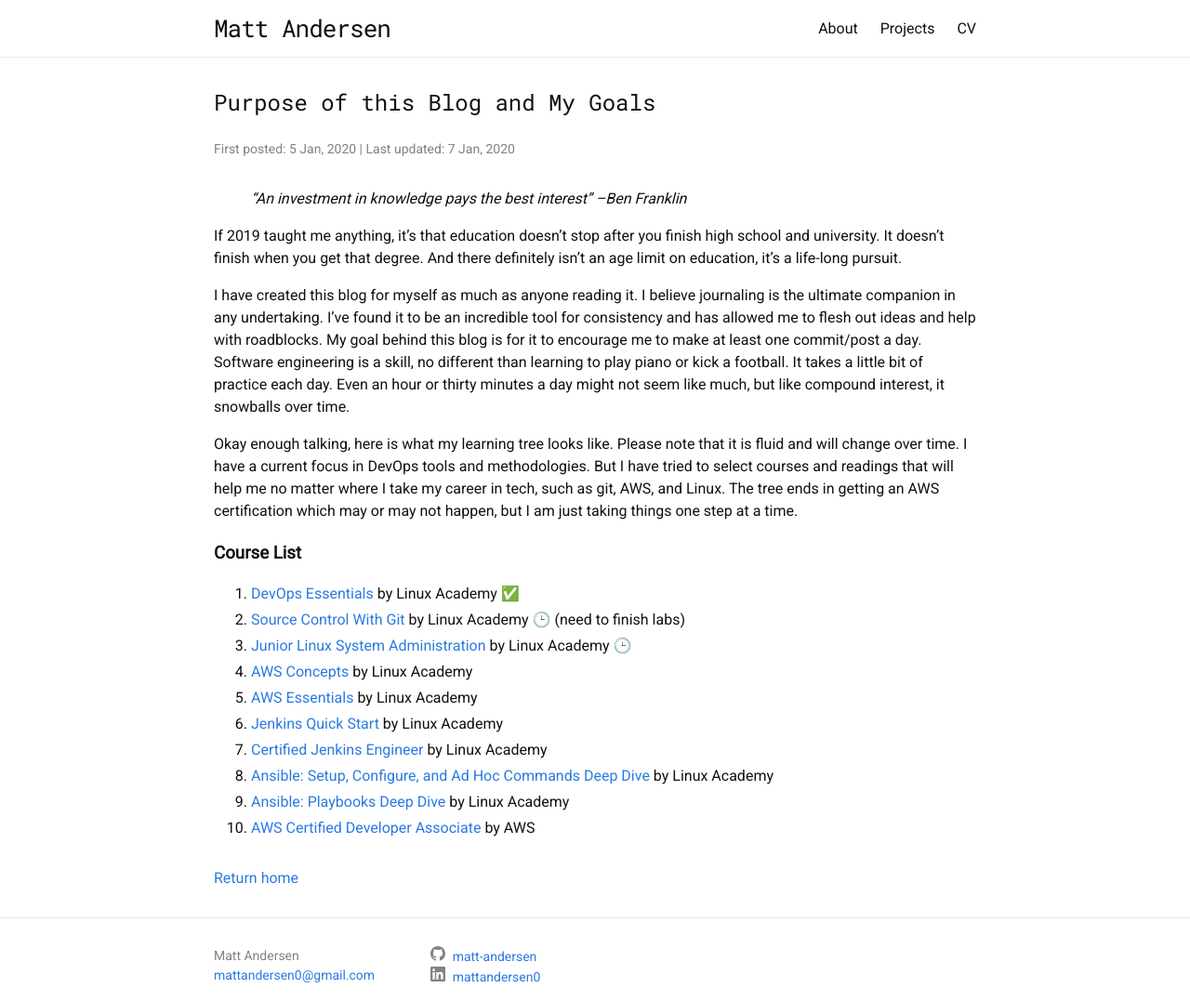
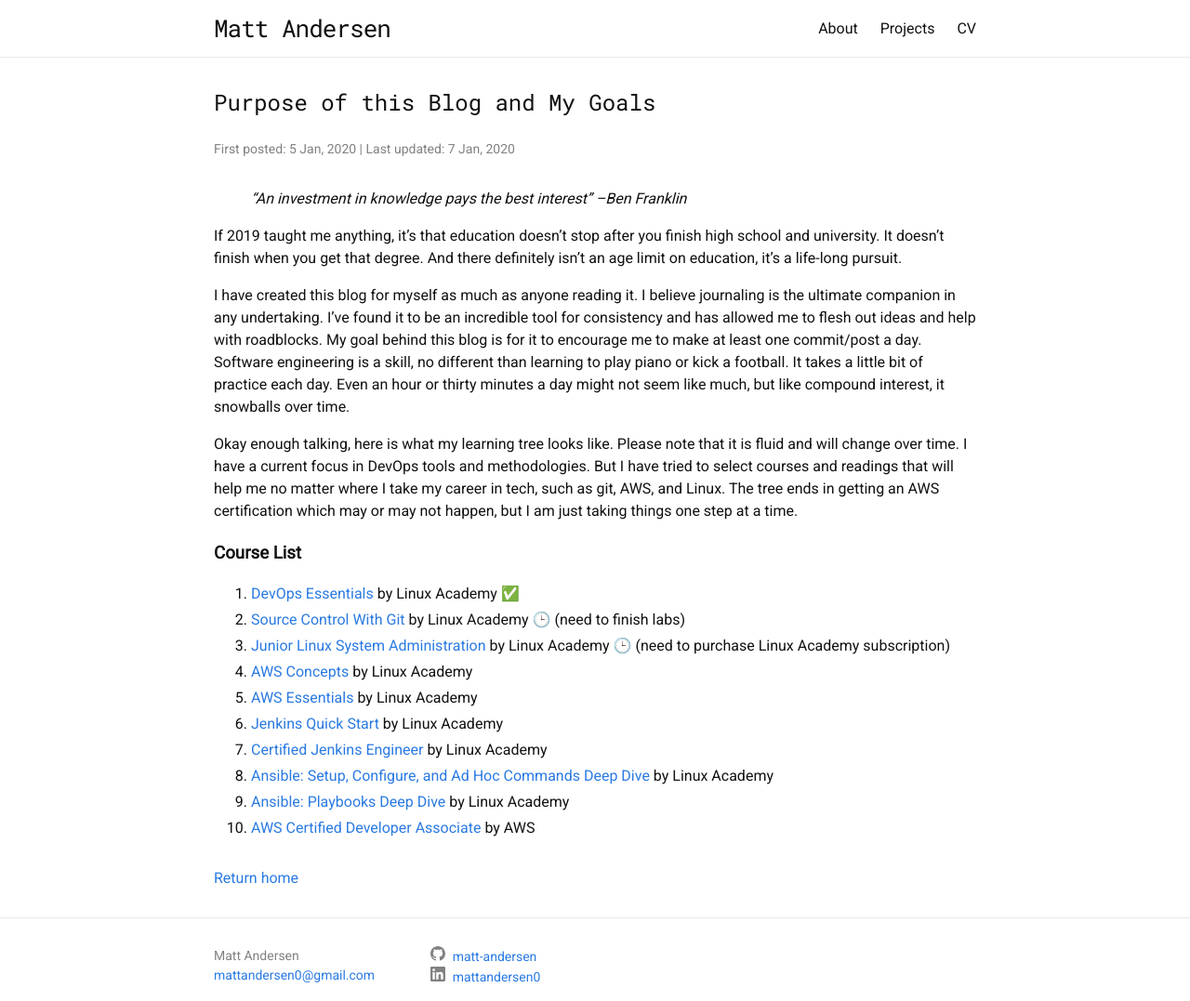
Before and after one commit to matt-andersen/mattandersen.dev, a Jekyll site: the page built from _posts/2020-01-05-purpose-of-this-blog/2020-01-05-purpose-of-this-blog.md, in a window 1280 px wide. Shown: the whole page at 93% size. Built offline with Jekyll 4.4.1, drawn with Linux system fonts in a browser that asks for light colours.

Commit message:
Update pinned info in pinned post

```diff
--- a/_posts/2020-01-05-purpose-of-this-blog/2020-01-05-purpose-of-this-blog.md
+++ b/_posts/2020-01-05-purpose-of-this-blog/2020-01-05-purpose-of-this-blog.md
@@ -1,11 +1,12 @@
 ---
 layout: post
-title: 'Purpose of this Blog and My Goals'
-date: '2020-01-05'
-last_modified_at: '2020-01-07'
+title: "Purpose of this Blog and My Goals"
+date: "2020-01-05"
+last_modified_at: "2020-01-07"
 pin: true
 ---
-> *"An investment in knowledge pays the best interest" --Ben Franklin*
+
+> _"An investment in knowledge pays the best interest" --Ben Franklin_
 
 If 2019 taught me anything, it's that education doesn't stop after you finish high school and university. It doesn't finish when you get that degree. And there definitely isn't an age limit on education, it's a life-long pursuit.
 
@@ -19,7 +20,7 @@
 
 2. [Source Control With Git](https://linuxacademy.com/cp/modules/view/id/195?redirect_uri=https://app.linuxacademy.com/search?) by Linux Academy 🕒 (need to finish labs)
 
-3. [Junior Linux System Administration](https://linuxacademy.com/learning-path/junior-linux-systems-administrator-entry-level/) by Linux Academy 🕒
+3. [Junior Linux System Administration](https://linuxacademy.com/learning-path/junior-linux-systems-administrator-entry-level/) by Linux Academy 🕒 (need to purchase Linux Academy subscription)
 
 4. [AWS Concepts](https://linuxacademy.com/course/aws-concepts/) by Linux Academy
 
```
Also changed, not shown: _posts/2020-01-06-one-down/2020-01-06-one-down.md (+2 -2 lines), _posts/2020-01-07-git-gud/2020-01-07-git-gud.md (+1 -1 lines).
